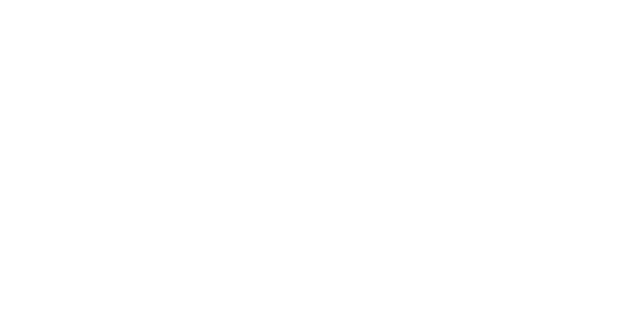
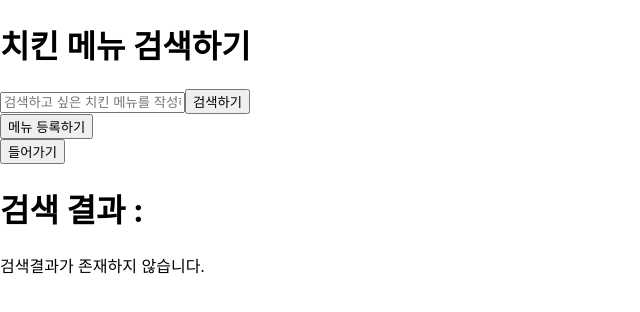
Before and after one commit to GeonHwiAhn/Spring-React_Workspace, a React (Create React App) app in the folder pizza-store/: page /search in a window 1280 px wide. Before the commit this address had no page. Shown: the top 312 px of the page, without its empty margins (0-640 px from the left). Built offline with nearby package versions, Linux system fonts and the light colour scheme.

Commit message:
검색하기

```diff
--- a/pizza-store/src/App.js
+++ b/pizza-store/src/App.js
@@ -1,16 +1,18 @@
-import {BrowserRouter as Router, Route, Routes }from 'react-router-dom';
 import './App.css';
+import{BrowserRouter as Router, Route, Routes} from'react-router-dom';
 import PizzaList from './components/PizzaList';
-import PizzaForm from './components/Pizzaform';
-
+import PizzaRouter from './components/PizzaRouter';
+import PizzaResult from './components/PizzaResult';
 function App() {
   return (
-    <Router>
-      <Routes>
-        <Route path='/' element={<PizzaList />} />
-        <Route path='/' element={<PizzaForm />} />
-      </Routes>
-    </Router>
+  <Router>
+    <PizzaRouter />
+    <Routes>
+      <Route path='/' element={<PizzaList />} />
+    {/* <Route path='/pizza-detail' element={<PizzaList />} /> */}
+     <Route path='/search'       element={<PizzaResult />} />
+    </Routes>
+  </Router>
   );
 }
 
--- a/pizza-store/src/components/Modal.js
+++ b/pizza-store/src/components/Modal.js
@@ -6,6 +6,8 @@
     = 닫기 사건이 발생했음 -> 대처방안 문밖으로 나가서 학원정문에 서있는다.
     ** = 닫기 사건이 발생했음 -> 대처방안 메인에서 특정기능이 안보이게 닫는다.**
  */
+
+
 
 // [] = 변수선언    {} = 외부에서 가져온값 사용
 const Modal = (isOpen, onClose, children) => {
@@ -17,6 +19,7 @@
         <div>
             <div>
                 <button onClick={onClose}>들어가기</button>
+                {children}
             </div>
         </div>
     )
--- a/pizza-store/src/components/PizzaList.js
+++ b/pizza-store/src/components/PizzaList.js
@@ -1,29 +1,26 @@
-import React,{useState, useEffect} from "react";
+import React, {useState, useEffect} from "react";
 import axios from 'axios';
-
 const PizzaList = () => {
-
     const [pizzas, setPizzas] = useState([]);
-
+    //useEffect 활용해서 피자리스트 가져오기 연결 proxy 설정 필수
     useEffect(() => {
-        axios.get("http://localhost:9090/api/search")
+        axios.get("http://localhost:9090/api/pizza")
         .then(response => {
             setPizzas(response.data);
         })
-        .catch(e =>
-            alert("데이터를 불러오는데 실패하였습니다."))
+        .catch(e => alert("불러오는데 문제가 발생했습니다."));
     }, []);
-
-    return (
+    return(
        <div className="pizza-container">
         <h1>피자메뉴</h1>
         <ul>
-                {pizzas.map (pizza => (
-                    <li key={pizza.id}>
+            {pizzas.map(pizza => (
+                <li    key = {pizza.id}>
                     <div className="pizza-name">{pizza.name}</div>
                     <div className="pizza-description">{pizza.description}</div>
                     <div className="pizza-price">{pizza.price}</div>
-                        <button> 상세보기 </button>
+                    <button>상세보기</button>
+
                 </li>
             ))}
         </ul>
--- /dev/null
+++ b/pizza-store/src/components/PizzaResult.js
@@ -0,0 +1,49 @@
+import axios from "axios";
+import { useEffect, useState } from "react";
+import { useLocation } from "react-router-dom";
+
+
+const PizzaResult = () => {
+    // 검색된 피자들을 담을 변수명 설정
+    const [pizzas,setPizzas] = useState([]);
+
+    // useLocation = 현재 페이지의 정보를 가지고 있음 경로나 검색된 문자들
+    // useLocation 안에는 pathname, search, hash, state, key 존재함
+    const 정보가담긴변수 = useLocation(); // 컴퓨터 상에서 내 위치정보를 변수에 담음
+    const query = new URLSearchParams(정보가담긴변수.search).get("query");
+    // 정보가 담긴 변수 안에서 특정 키의 값을 가지고 오는 것
+
+    // 검색에 대한 정보가 바로 보여야하고, 검색어가 수정되면 재 검색을 해야함
+    // 쿼리 = 검색어 = keyword   searchTerm  query
+    useEffect(() => {
+        /* 쿼리 값이 바뀔 때마다 다시 db에서 검색된 내용 불러오기 */
+        //만약에 쿼리가 존재하면
+        if(query) {
+            axios.get(`http://localhost:9090/api/pizza/search?query=${query}`)
+            .then((response) => setPizzas(response.data))
+            .catch((e) => console.error("문제가 발생하여 검색을 가져오지 못합니다.",e));
+        }
+    }, [query]);
+    return (
+        <div className="pizza-search-list">
+            <h1>검색 결과 : </h1>
+            {/* 검색된 피자들을 map을 이용해서 모두 보기  검색은 legnth가 0 초과 일때만 검색 가능하게 설정 */}
+        { pizzas.length > 0  ? (
+            pizzas.map((p) => (
+                    <div key={p.id}>
+                        <h3>{p.name}</h3>
+                        <p>{p.description}</p>
+                        <p>{p.price}</p>
+                    </div>
+            ))
+        )  : (
+        <div>
+            검색결과가 존재하지 않습니다.
+        </div>
+
+
+        ) }
+        </div>
+    )
+}
+export default PizzaResult;
--- a/pizza-store/src/components/PizzaRouter.js
+++ b/pizza-store/src/components/PizzaRouter.js
@@ -1,40 +1,38 @@
-//메뉴등록버튼 검색버튼
+// 메뉴 등록 버튼 검색 버튼
+
 import { useState } from "react";
 import Modal from "./Modal";
+import { useNavigate } from "react-router-dom";
 import PizzaForm from "./Pizzaform";
-import { useNavigate } from "react-router-dom";
 
 const PizzaRouter = () => {
     /* 모달 관련 변수와 기능들 */
-    const [isModalOpen, setIsModalOpen] = useState(false); //false = 닫음처리
+    const [isModalOpen, setIsModalOpen] = useState(false); //false는 닫음처리
     const openModal  = () => setIsModalOpen(true);
-    const closeModal = () => setIsModalOpen(close);
-
-
+    const closeModal = () => setIsModalOpen(false);
 
     /* 검색 관련 변수와 기능들 */
-    const [search, setSearch] = useState('');
-
-    // 검색하면 검색을 위한 페이지로 이동
-    const navigate = useNavigate();
+    const[search, setSearch] = useState('');
+    const navigate = useNavigate();// 검색하면 검색을 위한 페이지로 이동
     const handleSearch = () => {
         navigate(`/search?query=${search}`);
     }
-
-    return (
+    return(
         <div className="app-container">
-            <h1>피자메뉴 검색하기</h1>
+            <h1>치킨 메뉴 검색하기</h1>
             <div className="search-container">
-                <input type="text" placeholder="검색하고싶은 메뉴를 작성해주세요."
+                <input type="text" placeholder="검색하고 싶은 치킨 메뉴를 작성해주세요."
                 value={search}
-                onChange={(e) => setSearch(e.target.value)} />
+                onChange={(e) => setSearch(e.target.value)}
+                />
                 <button onClick={handleSearch}>검색하기</button>
             </div>
 
-            <button onClick={{openModal}}>메뉴등록하기</button>
-            {/* 모달을 열면 피자메뉴설명 가격 작성 창이 나오고 닫으면 작성창이 사라짐 */}
-            <Modal isOpen={isModalOpen} onclose={closeModal}>
-                <PizzaForm/>
+
+            <button onClick={openModal}>메뉴 등록하기</button>
+            {/* 모달을 열면 피자메뉴 설명 가격 작성 창이 나오고 닫으면 작성 창이 사라짐 */}
+            <Modal isOpen={isModalOpen} onClose={closeModal}>
+                <PizzaForm />
             </Modal>
         </div>
     )
--- a/pizza-store/src/components/Pizzaform.js
+++ b/pizza-store/src/components/Pizzaform.js
@@ -1,46 +1,44 @@
+import { useState } from "react";
 import axios from "axios";
-import { useState } from "react";
-
 
 const PizzaForm = () => {
-
     const [pizzaName, setPizzaName] = useState('');
     const [description, setDescription] = useState('');
     const [price, setPrice] = useState('');
 
     const 전달데이터 = {
-        pizzaName,
+        name :pizzaName,
         description,
         price
     }
-
-    //스프링부트 연결후 input에 작성한 데이터 전달
+    // 스프링부트 연결 후 input에 작성한 데이터 전달
     const handleRegister = () => {
-        axios.post("http://localhost:9090/api/pizza", 전달데이터)
+        axios.post('http://localhost:9090/api/pizza', 전달데이터)
         .then((response) => {
-            alert("메뉴가 성공적으로 등록되었습니다.");
+            alert("메뉴가 성공적으로 등록되었습니다.")
         })
         .catch((e) => {
-            alert("메뉴 등록에 실패햐였습니다.");
-        })
+            alert("메뉴 등록에 실패했습니다.")
+        });
     }
-
-    return(
+    return (
         <div className="pizzaform-container">
             <label>
                 메뉴 이름 :
-                <input value={pizzaName} onChange={(e) => setPizzaName(e.target.value)} />
+                <input value={pizzaName} onChange={(e) =>setPizzaName(e.target.value)}/>
             </label>
             <label>
                 메뉴 설명 :
-                <input value={description} onChange={(e) => setDescription(e.target.value)}/>
+                <input  value={description} onChange={(e) => setDescription(e.target.value)}/>
             </label>
             <label>
                 메뉴 가격 :
-                <input value={price} onChange={(e) => setPrice(e.target.value)} />
+                <input  value={price} onChange={(e) => setPrice(e.target.value)}/>
             </label>
             <button onClick={handleRegister}>등록하기</button>
+
         </div>
     )
 }
+
 export default PizzaForm;
```
Also changed, not shown: 1 other file (tests, documents, lock files or other folders). Lines whose indentation alone changed are shown as unchanged.
